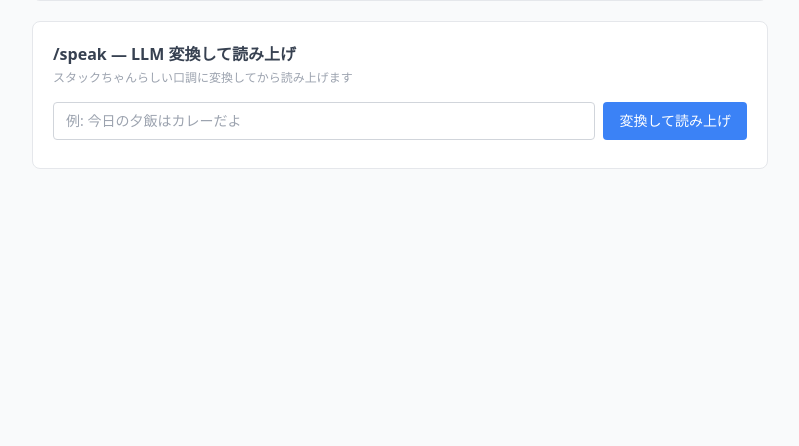
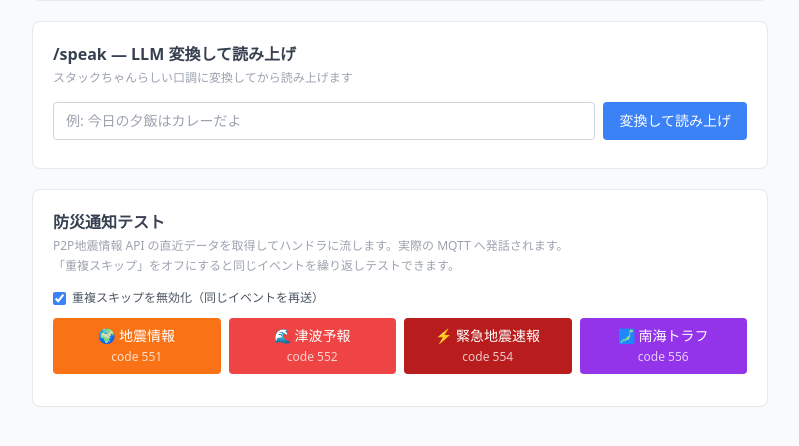
Before and after one commit to kanekoh/bridge-stackchan, a FastAPI app: page /ui/test in a window 1280 px wide. Shown: the part 280-726 px from the top of the page, without its empty margins (240-1039 px from the left). Run offline with FastAPI, Linux system fonts and the light colour scheme; data that the repository does not hold is empty; some libraries are stand-ins or nearby versions.

Commit message:
add test

```diff
--- a/main.py
+++ b/main.py
@@ -18,7 +18,7 @@ import httpx
 import openai
 import paho.mqtt.client as mqtt
 import yaml
-from fastapi import FastAPI, Form, HTTPException, Request, UploadFile, File
+from fastapi import FastAPI, Form, HTTPException, Query, Request, UploadFile, File
 from fastapi.responses import HTMLResponse, RedirectResponse
 from fastapi.templating import Jinja2Templates
 from pydantic import BaseModel
@@ -1349,13 +1349,13 @@ async def _handle_earthquake(data: dict) -> None:
     fixed_text = _build_earthquake_fixed_text(data, local_scale)
 
     _mark_eq_seen(earthquake_id, place, local_scale, mag)
-    logger.info("earthquake notify: id=%s place=%s scale=%s", earthquake_id, place, scale)
+    logger.info("earthquake notify: id=%s place=%s scale=%s", earthquake_id, place, local_scale)
 
     # ① 固定テキストを即時発話
     await _p2p_speak(fixed_text, source="earthquake", priority="high")
 
     # ② LLM コメントを非同期で続けて発話
-    asyncio.create_task(_earthquake_llm_comment(place, _scale_to_str(scale), mag))
+    asyncio.create_task(_earthquake_llm_comment(place, _scale_to_str(local_scale), mag))
 
 
 async def _earthquake_llm_comment(place: str, scale_str: str, mag: float) -> None:
@@ -1928,6 +1928,49 @@ def debug_connectivity():
     return results
 
 
+@app.post("/api/debug/p2pquake")
+async def debug_p2pquake(code: int = Query(551), force: bool = Query(False)):
+    """
+    P2P地震情報の直近データを取得してハンドラに流す（テスト用）。
+    code: 551=地震, 552=津波, 554=EEW, 556=南海トラフ, それ以外=unknown LLM
+    force=true: dedup をスキップして必ず発話する
+    """
+    p2p_history_url = f"https://api.p2pquake.net/v2/history?codes={code}&limit=1"
+    async with aiohttp.ClientSession() as session:
+        async with session.get(p2p_history_url, timeout=aiohttp.ClientTimeout(total=10)) as resp:
+            if resp.status != 200:
+                raise HTTPException(status_code=502, detail=f"P2P API returned {resp.status}")
+            events = await resp.json()
+
+    if not events:
+        raise HTTPException(status_code=404, detail=f"code={code} の直近データが見つかりません")
+
+    data = events[0]
+    event_id = data.get("id", "")
+
+    if force and event_id:
+        # dedup エントリを一時削除して再処理できるようにする
+        with _db_lock:
+            _db_conn.execute(  # type: ignore[union-attr]
+                "DELETE FROM earthquake_log WHERE earthquake_id = ? OR earthquake_id LIKE ?",
+                (event_id, event_id + ":%"),
+            )
+            _db_conn.commit()  # type: ignore[union-attr]
+
+    if code == 551:
+        await _handle_earthquake(data)
+    elif code == 552:
+        await _handle_tsunami(data)
+    elif code == 554:
+        await _handle_eew(data)
+    elif code == 556:
+        await _handle_nankai(data)
+    else:
+        await _unknown_p2p_llm(data)
+
+    return {"ok": True, "code": code, "event_id": event_id, "force": force}
+
+
 @app.get("/debug/calendar-items")
 def debug_calendar_items():
     """items テーブルの全レコードを返す（デバッグ用）。"""
--- a/templates/test.html
+++ b/templates/test.html
@@ -29,6 +29,34 @@
     <p id="speakResult" class="text-xs mt-2 text-gray-500"></p>
   </div>
 
+  <!-- 防災通知テスト -->
+  <div class="bg-white rounded-lg border border-gray-200 p-5">
+    <h2 class="font-semibold text-gray-700 mb-1">防災通知テスト</h2>
+    <p class="text-xs text-gray-400 mb-1">P2P地震情報 API の直近データを取得してハンドラに流します。実際の MQTT へ発話されます。</p>
+    <p class="text-xs text-gray-400 mb-4">「重複スキップ」をオフにすると同じイベントを繰り返しテストできます。</p>
+    <div class="flex items-center gap-2 mb-3">
+      <label class="flex items-center gap-1.5 text-xs text-gray-600 cursor-pointer">
+        <input type="checkbox" id="p2pForce" checked class="accent-blue-500">
+        重複スキップを無効化（同じイベントを再送）
+      </label>
+    </div>
+    <div class="grid grid-cols-2 gap-2 sm:grid-cols-4">
+      <button onclick="testP2p(551)" class="bg-orange-500 hover:bg-orange-600 text-white text-sm px-3 py-2 rounded">
+        🌍 地震情報<br><span class="text-xs opacity-75">code 551</span>
+      </button>
+      <button onclick="testP2p(552)" class="bg-red-500 hover:bg-red-600 text-white text-sm px-3 py-2 rounded">
+        🌊 津波予報<br><span class="text-xs opacity-75">code 552</span>
+      </button>
+      <button onclick="testP2p(554)" class="bg-red-700 hover:bg-red-800 text-white text-sm px-3 py-2 rounded">
+        ⚡ 緊急地震速報<br><span class="text-xs opacity-75">code 554</span>
+      </button>
+      <button onclick="testP2p(556)" class="bg-purple-600 hover:bg-purple-700 text-white text-sm px-3 py-2 rounded">
+        🗾 南海トラフ<br><span class="text-xs opacity-75">code 556</span>
+      </button>
+    </div>
+    <p id="p2pResult" class="text-xs mt-3 text-gray-500"></p>
+  </div>
+
 </div>
 {% endblock %}
 
@@ -57,5 +85,20 @@
 
   document.getElementById('sayText').addEventListener('keydown', e => { if (e.key === 'Enter') doSpeak('say'); });
   document.getElementById('speakText').addEventListener('keydown', e => { if (e.key === 'Enter') doSpeak('speak'); });
+
+  async function testP2p(code) {
+    const result = document.getElementById('p2pResult');
+    const force = document.getElementById('p2pForce').checked;
+    result.textContent = `code=${code} のデータを取得中...`;
+    result.className = 'text-xs mt-3 text-gray-400';
+    try {
+      const data = await apiFetch(`/api/debug/p2pquake?code=${code}&force=${force}`, { method: 'POST' });
+      result.textContent = `✅ 送信しました（event_id: ${data.event_id || 'なし'}）`;
+      result.className = 'text-xs mt-3 text-green-600';
+    } catch(err) {
+      result.textContent = '❌ ' + err.message;
+      result.className = 'text-xs mt-3 text-red-500';
+    }
+  }
 </script>
 {% endblock %}
```
